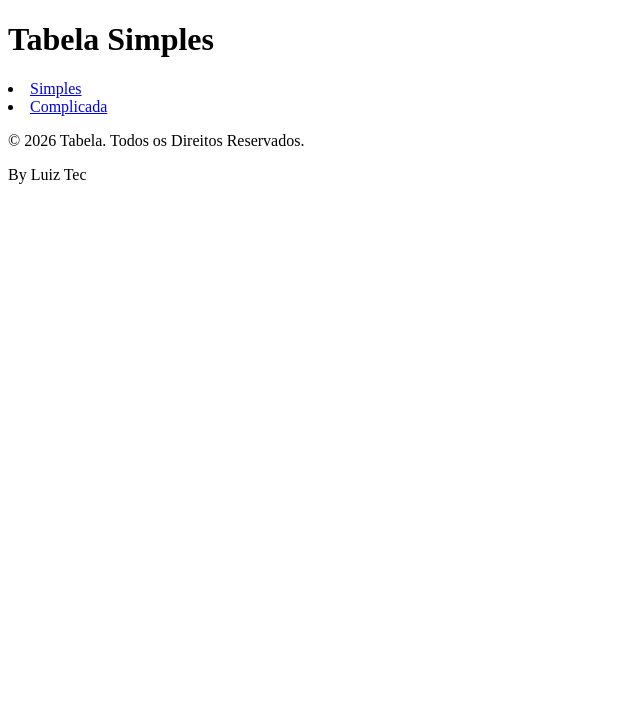
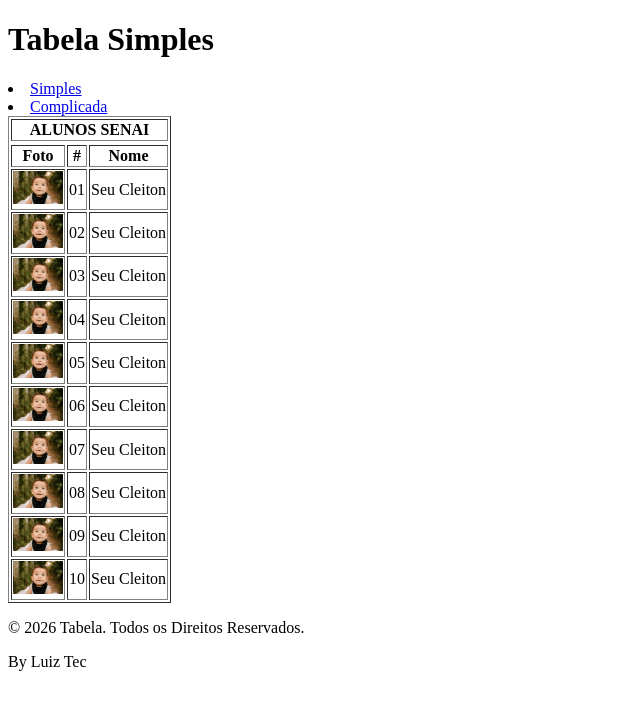
Before and after one commit to luizguilhermeoarruda/novaweb-projeto-inicial, a plain HTML site: page tabelas67/tabela_simples.html in a window 1280 px wide. Shown: the whole page, without its empty margins (0-640 px from the left). Drawn offline with Linux system fonts and the light colour scheme.

Commit message:
tabelacopa concluida

```diff
--- a/tabelas67/tabela_simples.html
+++ b/tabelas67/tabela_simples.html
@@ -16,7 +16,70 @@
 
     </head>
     <main>
+  <table border=""1">
+    </tr>
+   <th colspan="3">ALUNOS SENAI</th>
+</tr>
+    <tr>
 
+    </tr>
+    <tr>
+         <th>Foto </th>
+         <th># </th>
+         <th>Nome</th>
+    </tr>
+    <tr>
+        <td><img src="image/como-ter-fotos-mais-nitidas-scaled.webp" width="50" title="Foto"></td>
+        <td>01</td>
+        <td>Seu Cleiton</td>
+    </tr>
+     <tr>
+        <td><img src="image/como-ter-fotos-mais-nitidas-scaled.webp" width="50" title="Foto"></td>
+        <td>02</td>
+        <td>Seu Cleiton</td>
+    </tr>
+     <tr>
+        <td><img src="image/como-ter-fotos-mais-nitidas-scaled.webp" width="50" title="Foto"></td>
+        <td>03</td>
+        <td>Seu Cleiton</td>
+    </tr>
+     <tr>
+        <td><img src="image/como-ter-fotos-mais-nitidas-scaled.webp" width="50" title="Foto"></td>
+        <td>04</td>
+        <td>Seu Cleiton</td>
+    </tr>
+     <tr>
+        <td><img src="image/como-ter-fotos-mais-nitidas-scaled.webp" width="50" title="Foto"></td>
+        <td>05</td>
+        <td>Seu Cleiton</td>
+    </tr>
+     <tr>
+        <td><img src="image/como-ter-fotos-mais-nitidas-scaled.webp" width="50" title="Foto"></td>
+        <td>06</td>
+        <td>Seu Cleiton</td>
+    </tr>
+     <tr>
+        <td><img src="image/como-ter-fotos-mais-nitidas-scaled.webp" width="50" title="Foto"></td>
+        <td>07</td>
+        <td>Seu Cleiton</td>
+    </tr>
+       <tr>
+        <td><img src="image/como-ter-fotos-mais-nitidas-scaled.webp" width="50" title="Foto"></td>
+        <td>08</td>
+        <td>Seu Cleiton</td>
+    </tr>
+       <tr>
+        <td><img src="image/como-ter-fotos-mais-nitidas-scaled.webp" width="50" title="Foto"></td>
+        <td>09</td>
+        <td>Seu Cleiton</td>
+    </tr>
+       <tr>
+        <td><img src="image/como-ter-fotos-mais-nitidas-scaled.webp" width="50" title="Foto"></td>
+        <td>10</td>
+        <td>Seu Cleiton</td>
+    </tr>
+
+  </table>
     </main>
     <footer>
       <P>&copy; 2026 Tabela. Todos os Direitos Reservados.</P>
```
Also changed, not shown: tabelas67/image/como-ter-fotos-mais-nitidas-scaled.webp (added).
